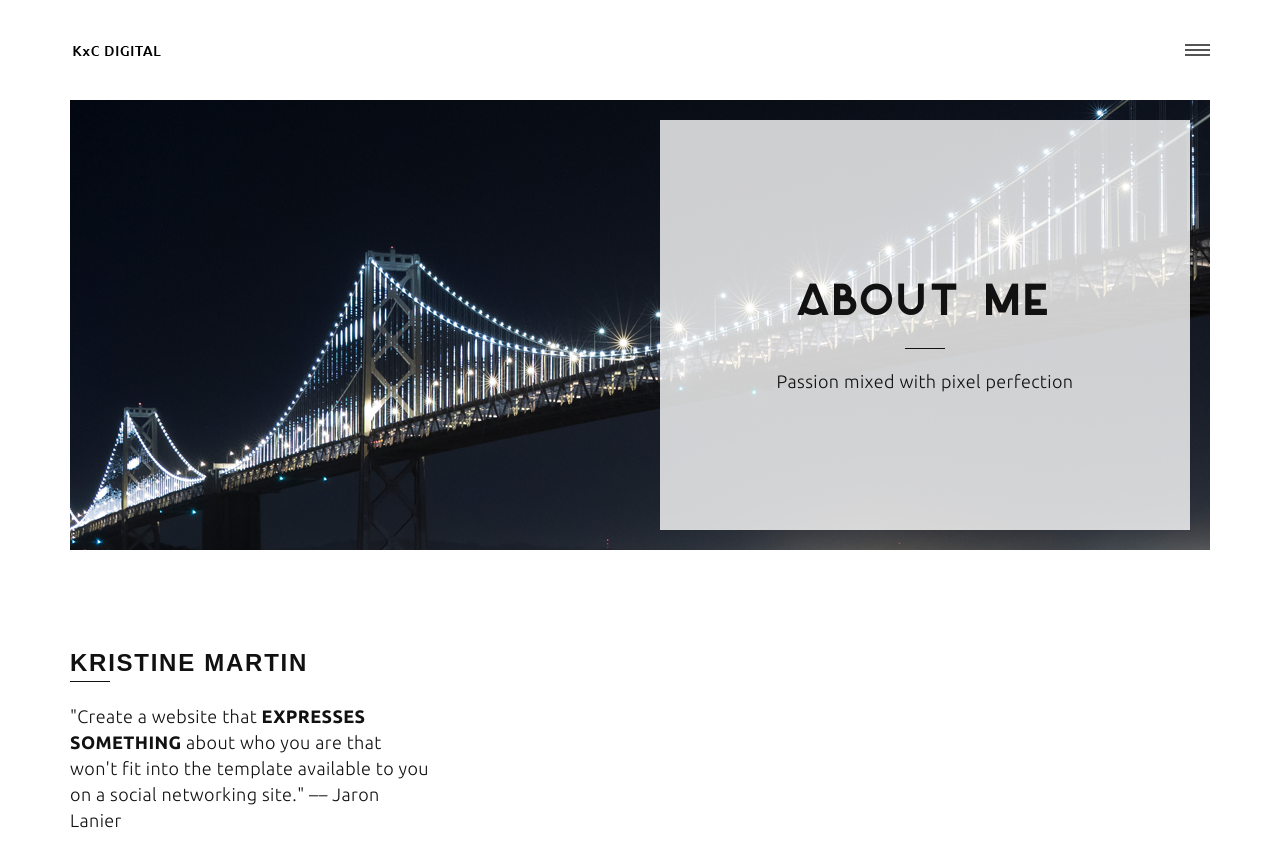
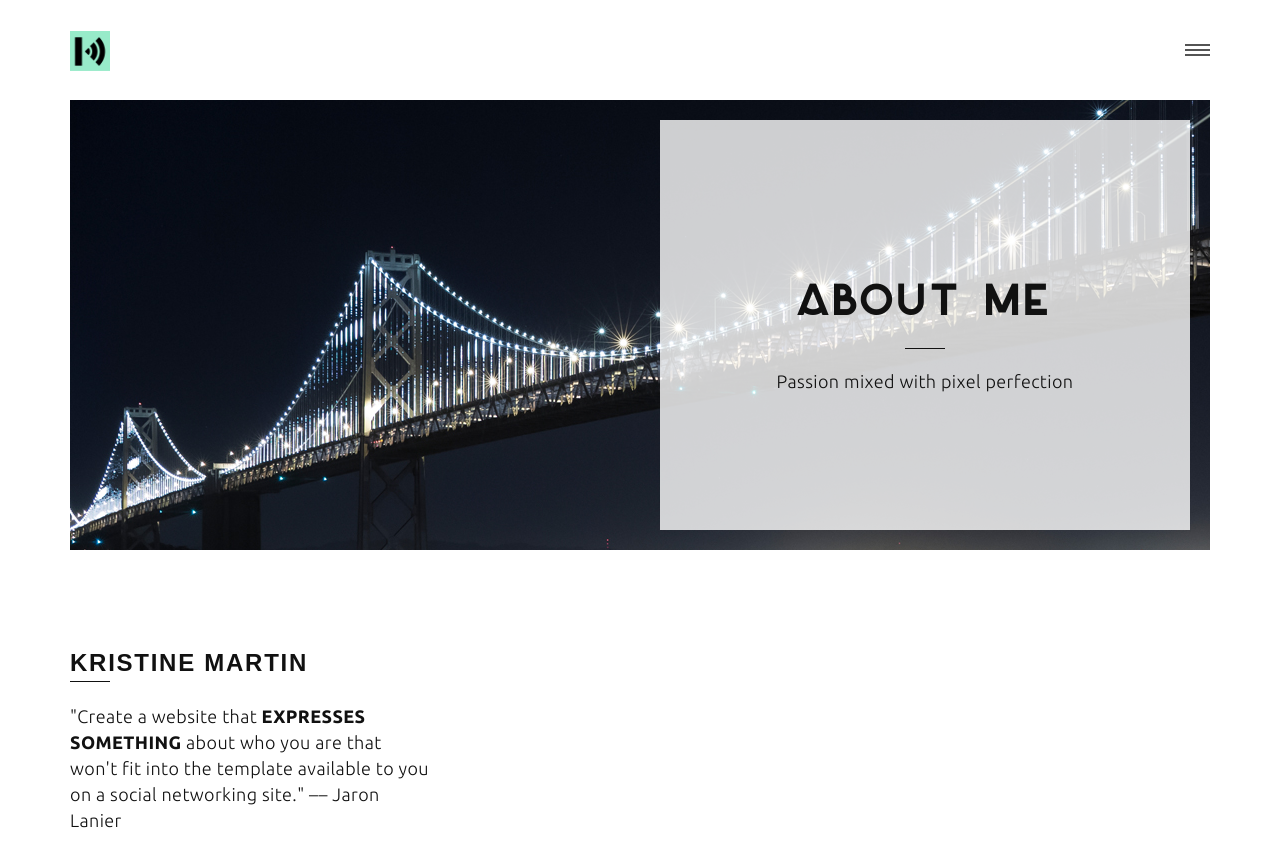
Before and after one commit to krisxcrash/krisxcrash.github.io, a plain HTML site: page about.html in a window 1280 px wide. Shown: the top 846 px of the page. Drawn offline with Linux system fonts and the light colour scheme; a web font is replaced by a local one.

Commit message:
updated logo

```diff
--- a/about.html
+++ b/about.html
@@ -34,7 +34,7 @@
 	<div class="header">
 		<div class="container">
 			<div class="logo">
-				<a href="index.html"><img alt="Logo" src="img/logo.png"></a>
+				<a href="index.html"><img alt="Logo" src="img/kristine_logo.jpg" width= "40px"></a>
 			</div><!-- Menu Hamburger (Default) -->
 			 <button class="main-menu-indicator" id="open-button"><span class="line"></span></button>
 			<div class="menu-wrap" style="background-image: url(img/nav_bg.jpg)">
```
Also changed, not shown: contact.html (+1 -1 lines), index.html (+1 -1 lines), img/kristine_logo.jpg (added).
